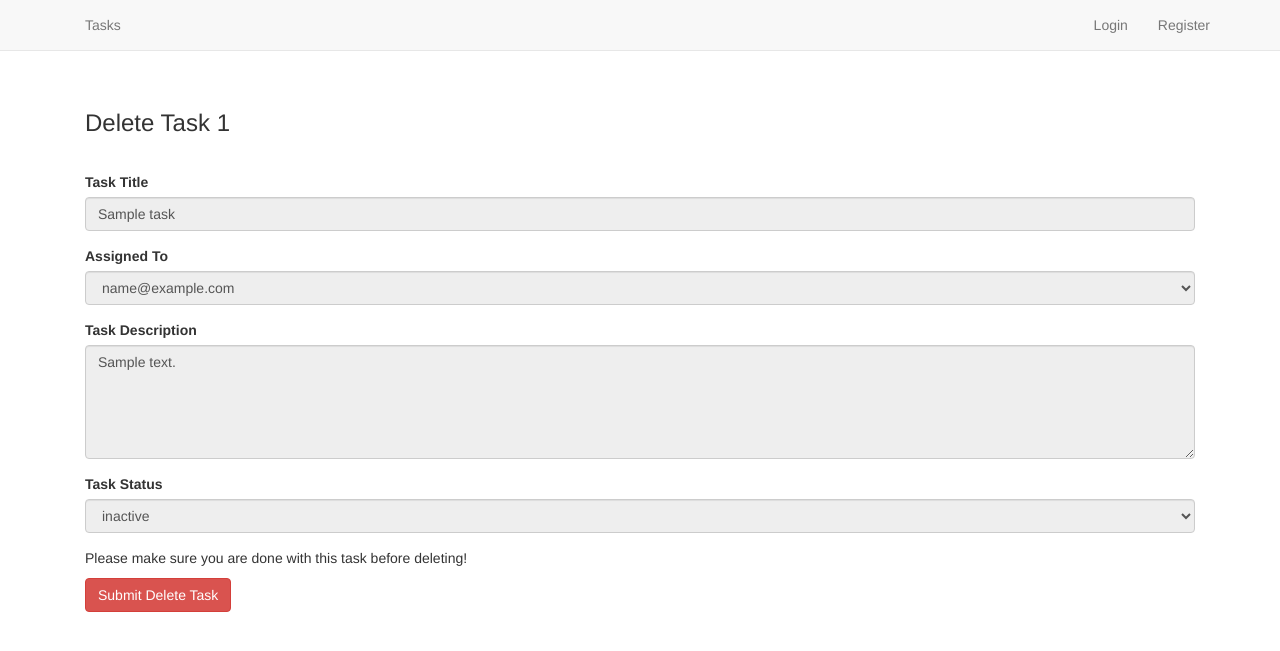
After one commit to RossVoid/TaskApp, a PHP site: template app/Views/taskDelete.twig in a window 1280 px wide. The commit adds this page. Shown: the top 651 px of the page. Run offline with PHP 8.4, Linux system fonts and the light colour scheme; the template is opened without the code that fills it: most values are stand-ins (such as "Sample title", 1, 10 or a date in 2020); some libraries are stand-ins or nearby versions.

Commit message:
Added Delete Task

```diff
--- /dev/null
+++ b/app/Views/taskDelete.twig
@@ -0,0 +1,45 @@
+{% extends 'templates/app.twig' %}
+{% block content %}
+<div class="newtask container">
+        <div class="panel-heading">
+            <h3>Delete Task {{task.id}}</h2>
+        </div>
+        <div class="panel-body">
+            <form action="{{ path_for('task.delete', {'taskID' : task.id}) }}" method="post" autocomplete="off">
+                <div class="form-group{{ errors.tasktitle ? ' has-error' : ''}}">
+                    <label for="tasktitle">Task Title</label>
+                    <input disabled type="tasktitle" name="tasktitle" id="tasktitle" placeholder="Name of Task" class="form-control" value="{{task.task_title}}">
+                    {% if errors.tasktitle %}
+                        <span class="help-block">{{ errors.tasktitle | first }}</span>
+                    {% endif %}
+                </div>
+                <div class="form-group">
+                    <label for="assignedto">Assigned To</label>
+                    <select disabled class="form-control" id="assignedto" name="assignedto">
+                        {% for user in users %}
+                             <option {% if task.user_id == user.id  %}selected{% endif %}>{{ user.email }}</option>
+                        {% endfor %}
+                    </select>
+                </div>
+                <div class="form-group{{ errors.taskdescription ? ' has-error' : ''}}">
+                    <label for="taskdescription">Task Description</label>
+                    <textarea disabled class="form-control" rows="5" id="taskdescription" name="taskdescription">{{ task.task_description }}</textarea>
+                    {% if errors.taskdescription %}
+                        <span class="help-block">{{ errors.taskdescription | first }}</span>
+                    {% endif %}
+                </div>
+                <div class="form-group">
+                    <label for="taskstatus">Task Status</label>
+                    <select disabled class="form-control" id="taskstatus" name="taskstatus">
+                        <option {% if task.task_status == "inactive" %}selected{% endif %}>inactive</option>
+                        <option {% if task.task_status == "in-progress" %}selected{% endif %}>in-progress</option>
+                        <option {% if task.task_status == "complete" %}selected{% endif %}>complete</option>
+                    </select>
+                </div>
+                {{ csrf.field | raw }}
+                <p>Please make sure you are done with this task before deleting!</p>
+                <button type="submit" class="btn btn-danger">Submit Delete Task</button>
+            </form>
+        </div>
+    </div>
+{% endblock %}
--- a/app/Views/tasks.twig
+++ b/app/Views/tasks.twig
@@ -10,6 +10,7 @@
                     <th>Task Title</th>
                     <th>Task Description</th>
                     <th>Task State</th>
+                    <th></th>
                     <th></th>
                 </tr>
             </thead>
@@ -27,6 +28,7 @@
                         <td>{{ task.task_description }}</td>
                         <td>{{ task.task_status }}</td>
                         <td><a href="{{ path_for('task.details', {'taskID' : task.id}) }}" class="btn btn-info" role="button">Edit Task</a></td>
+                        <td><a href="{{ path_for('task.delete', {'taskID' : task.id}) }}" class="btn btn-danger" role="button">Delete Task</a></td>
                     </tr>
                 {% endfor %}
             {% endif %}
--- a/app/routes.php
+++ b/app/routes.php
@@ -11,6 +11,8 @@ $app->group('', function(){
     $this->post('/auth/password/change', 'PasswordController:postChangePassword');
     $this->get('/task/{taskID}', 'TasksController:getTask')->setName('task.details');
     $this->post('/task/{taskID}', 'TasksController:updateTask')->setName('task.update');
+    $this->get('/task/delete/{taskID}', 'TasksController:getTaskDelete')->setName('task.confirmDelete');
+    $this->post('/task/delete/{taskID}', 'TasksController:deleteTask')->setName('task.delete');
 })->add(new AuthMiddleware($container));
 
 $app->group('', function(){
```
Also changed, not shown: app/Controllers/TasksController.php (+35 -0 lines), README.md.
